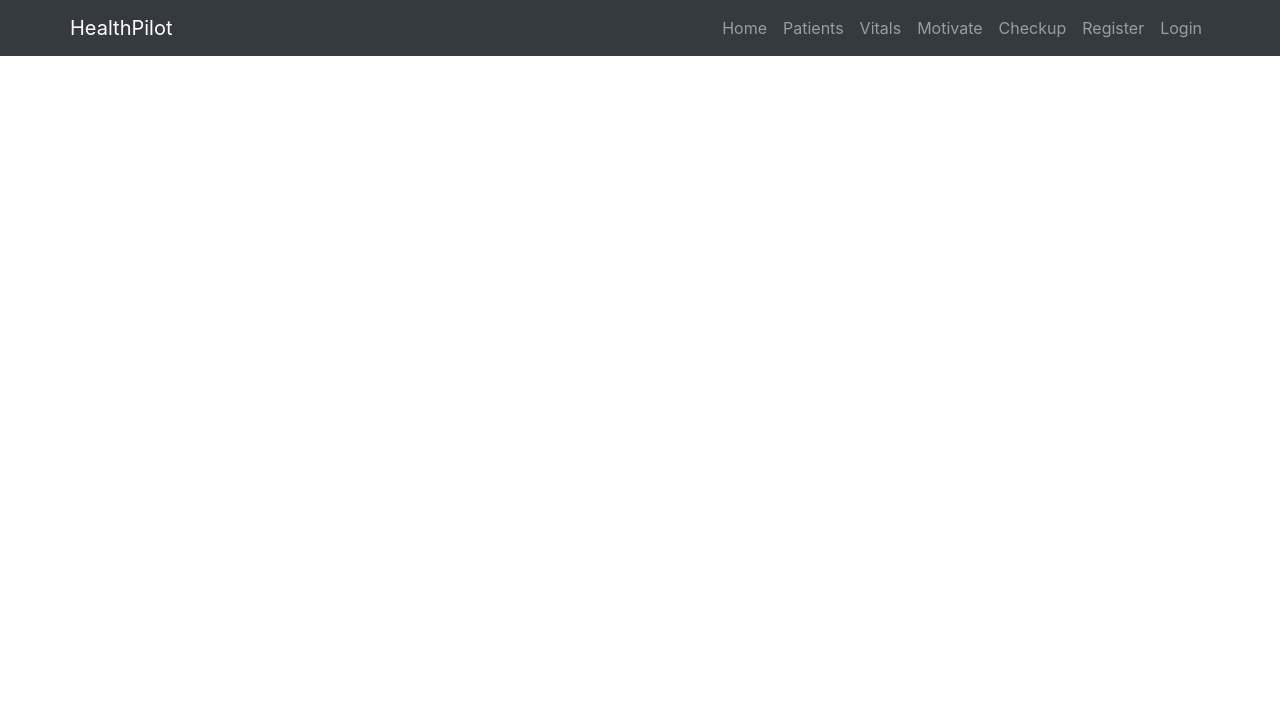
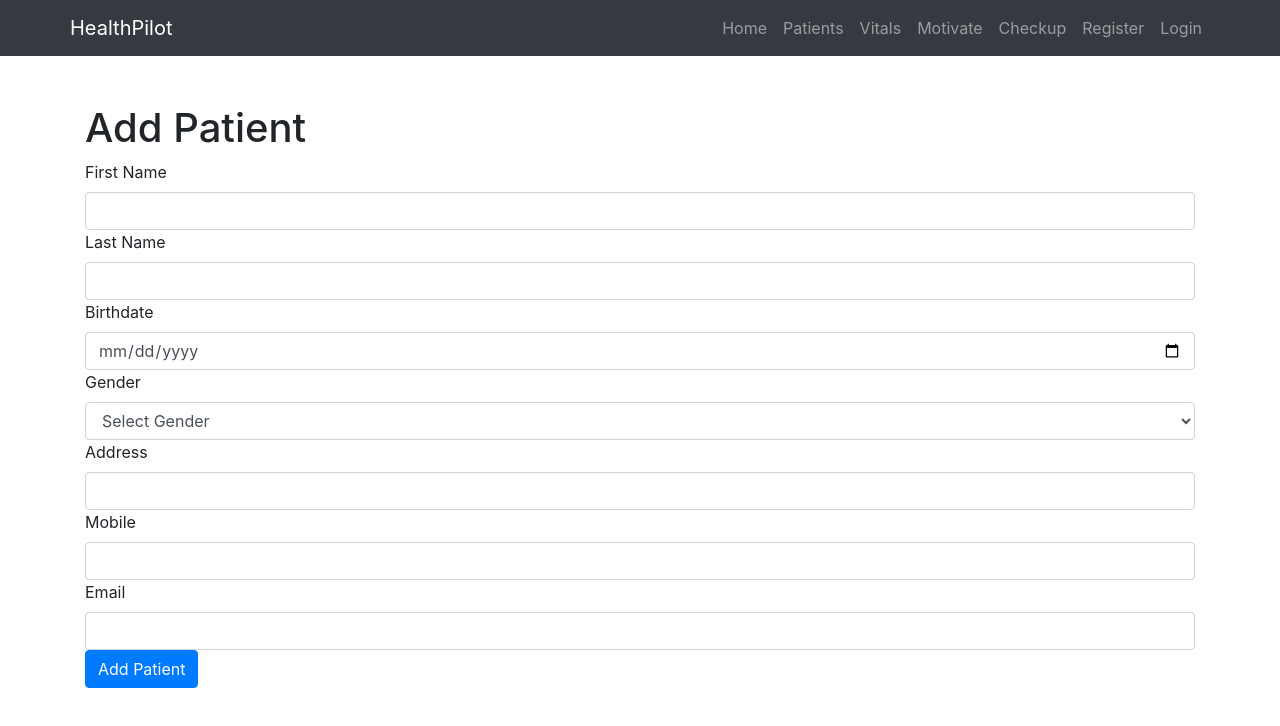
Before and after one commit to BioGraphQL-Innovators/FrontEnd, a React (Vite) app in the folder nurse-app/: page /add in a window 1280 px wide. Shown: the top 726 px of the page. Built offline with nearby package versions, Linux system fonts and the light colour scheme.

Commit message:
Added working Patient CRUD
Working Patient data CRUD Functionalities

```diff
--- a/nurse-app/src/App.jsx
+++ b/nurse-app/src/App.jsx
@@ -9,6 +9,8 @@ import Home from './components/Home';
 import Vitals from './components/Vitals';
 import Motivate from './components/Motivate';
 import Checkup from './components/Checkup';
+import AddPatient from './components/AddPatient';
+import UpdatePatient from './components/UpdatePatient';
 
 function App() {
   const [isLoggedIn, setIsLoggedIn] = useState(false);
@@ -82,6 +84,8 @@ function App() {
           <Route path='/vitals' element={<Vitals />} />
           <Route path='/motivate' element={<Motivate />} />
           <Route path='/checkup' element={<Checkup />} />
+          <Route path='/add' element={<AddPatient />} />
+          <Route path='/update/:id' element={<UpdatePatient />} />
         </Routes>
       </div>
     </BrowserRouter>
--- /dev/null
+++ b/nurse-app/src/components/AddPatient.jsx
@@ -0,0 +1,158 @@
+import { useState } from 'react';
+import { useMutation } from '@apollo/client';
+import { useNavigate } from 'react-router-dom';
+import { Form, Button, Alert } from 'react-bootstrap';
+import { CREATE_PATIENT, GET_PATIENTS } from '../graphqls/queries';
+
+const AddPatient = () => {
+  const navigate = useNavigate();
+  const [formData, setFormData] = useState({
+    firstName: '',
+    lastName: '',
+    birthdate: '',
+    gender: '',
+    address: '',
+    mobile: '',
+    email: '',
+  });
+
+  const [createPatient, { error }] = useMutation(CREATE_PATIENT, {
+    update(cache, { data: { createPatient } }) {
+      const { getPatients } = cache.readQuery({ query: GET_PATIENTS });
+      cache.writeQuery({
+        query: GET_PATIENTS,
+        data: { getPatients: getPatients.concat([createPatient]) },
+      });
+    },
+  });
+
+  const handleChange = (e) => {
+    setFormData({ ...formData, [e.target.name]: e.target.value });
+
+    if (e.target.name === 'birthdate') {
+      const age = calculateAge(e.target.value);
+      setFormData({ ...formData, [e.target.name]: e.target.value, age });
+    }
+  };
+
+  const handleSubmit = async (e) => {
+    e.preventDefault();
+
+    try {
+      await createPatient({ variables: { input: formData } });
+      navigate('/patientdata');
+    } catch (err) {
+      // Handle any errors
+      console.error('Error while adding patient:', err);
+    }
+  };
+
+  const calculateAge = (birthdate) => {
+    const birthDateObj = new Date(birthdate);
+    const currentDate = new Date();
+    const age = currentDate.getFullYear() - birthDateObj.getFullYear();
+    const monthDifference = currentDate.getMonth() - birthDateObj.getMonth();
+    if (
+      monthDifference < 0 ||
+      (monthDifference === 0 && currentDate.getDate() < birthDateObj.getDate())
+    ) {
+      return age - 1;
+    }
+    return age;
+  };
+
+  return (
+    <div>
+      <h1>Add Patient</h1>
+      {error && <Alert variant='danger'>{error.message}</Alert>}
+      <Form onSubmit={handleSubmit}>
+        <Form.Group controlId='firstName'>
+          <Form.Label>First Name</Form.Label>
+          <Form.Control
+            type='text'
+            name='firstName'
+            value={formData.firstName}
+            onChange={handleChange}
+            required
+          />
+        </Form.Group>
+
+        <Form.Group controlId='lastName'>
+          <Form.Label>Last Name</Form.Label>
+          <Form.Control
+            type='text'
+            name='lastName'
+            value={formData.lastName}
+            onChange={handleChange}
+            required
+          />
+        </Form.Group>
+
+        <Form.Group controlId='birthdate'>
+          <Form.Label>Birthdate</Form.Label>
+          <Form.Control
+            type='date'
+            name='birthdate'
+            value={formData.birthdate}
+            onChange={handleChange}
+            required
+          />
+        </Form.Group>
+
+        <Form.Group controlId='gender'>
+          <Form.Label>Gender</Form.Label>
+          <Form.Control
+            as='select'
+            name='gender'
+            value={formData.gender}
+            onChange={handleChange}
+            required
+          >
+            <option value=''>Select Gender</option>
+            <option value='Male'>Male</option>
+            <option value='Female'>Female</option>
+            <option value='Other'>Other</option>
+          </Form.Control>
+        </Form.Group>
+
+        <Form.Group controlId='address'>
+          <Form.Label>Address</Form.Label>
+          <Form.Control
+            type='text'
+            name='address'
+            value={formData.address}
+            onChange={handleChange}
+            required
+          />
+        </Form.Group>
+
+        <Form.Group controlId='mobile'>
+          <Form.Label>Mobile</Form.Label>
+          <Form.Control
+            type='text'
+            name='mobile'
+            value={formData.mobile}
+            onChange={handleChange}
+            required
+          />
+        </Form.Group>
+        <Form.Group controlId='email'>
+          <Form.Label>Email</Form.Label>
+          <Form.Control
+            type='email'
+            name='email'
+            value={formData.email}
+            onChange={handleChange}
+            required
+          />
+        </Form.Group>
+
+        <Button variant='primary' type='submit'>
+          Add Patient
+        </Button>
+      </Form>
+    </div>
+  );
+};
+
+export default AddPatient;
--- a/nurse-app/src/components/LoginUser.jsx
+++ b/nurse-app/src/components/LoginUser.jsx
@@ -1,6 +1,6 @@
 import { useState } from 'react';
 import { useMutation } from '@apollo/client';
-import { LOGIN_USER } from '../graphlql/mutations';
+import { LOGIN_USER } from '../graphqls/mutations';
 import { Container, Form, Button, Alert } from 'react-bootstrap';
 import { useNavigate } from 'react-router-dom';
 
--- a/nurse-app/src/components/PatientData.jsx
+++ b/nurse-app/src/components/PatientData.jsx
@@ -2,7 +2,7 @@ import { useState, useEffect } from 'react';
 import { useQuery, useMutation } from '@apollo/client';
 import { Link, useNavigate } from 'react-router-dom';
 import { Table, Button, Alert } from 'react-bootstrap';
-import { GET_PATIENTS, DELETE_PATIENT } from '../graphlql/queries';
+import { GET_PATIENTS, DELETE_PATIENT } from '../graphqls/queries';
 
 const PatientData = () => {
   const [query, setQuery] = useState('');
--- a/nurse-app/src/components/RegisterUser.jsx
+++ b/nurse-app/src/components/RegisterUser.jsx
@@ -1,7 +1,7 @@
 import { useState } from 'react';
 import { useMutation } from '@apollo/client';
 import { useNavigate } from 'react-router-dom';
-import { REGISTER_USER } from '../graphlql/mutations';
+import { REGISTER_USER } from '../graphqls/mutations';
 import {
   Container,
   Form,
--- /dev/null
+++ b/nurse-app/src/components/UpdatePatient.jsx
@@ -0,0 +1,156 @@
+// eslint-disable-next-line no-unused-vars
+import React, { useState, useEffect } from 'react';
+import { useParams, useNavigate } from 'react-router-dom';
+import { useMutation, useQuery } from '@apollo/client';
+import { Form, Button, Alert } from 'react-bootstrap';
+import { GET_PATIENT, UPDATE_PATIENT } from '../graphqls/queries';
+
+const UpdatePatient = () => {
+  const { id } = useParams();
+  const [formData, setFormData] = useState({
+    firstName: '',
+    lastName: '',
+    birthdate: '',
+    gender: '',
+    address: '',
+    mobile: '',
+    email: '',
+  });
+  const [error, setError] = useState('');
+  const {
+    data,
+    loading,
+    error: queryError,
+  } = useQuery(GET_PATIENT, {
+    variables: { id },
+  });
+  const [updatePatient] = useMutation(UPDATE_PATIENT);
+  const navigate = useNavigate();
+
+  useEffect(() => {
+    if (data && data.getPatient) {
+      setFormData(data.getPatient);
+    }
+  }, [data]);
+
+  const handleChange = (e) => {
+    setFormData({ ...formData, [e.target.name]: e.target.value });
+  };
+
+  const handleSubmit = async (e) => {
+    e.preventDefault();
+
+    const input = {
+      ...formData,
+      id: undefined, // Also remove the 'id' field from the input object
+    };
+    delete input.__typename;
+
+    try {
+      await updatePatient({ variables: { id, input } });
+      navigate('/patientdata');
+    } catch (err) {
+      setError(err.message);
+    }
+  };
+
+
+  if (loading) return <div>Loading...</div>;
+  if (queryError) return <Alert variant='danger'>Error fetching data</Alert>;
+
+  return (
+    <div>
+      <h1>Update Patient</h1>
+      {error && <Alert variant='danger'>{error.message}</Alert>}
+
+      <Form onSubmit={handleSubmit}>
+        <Form.Group controlId='firstName'>
+          <Form.Label>First Name</Form.Label>
+          <Form.Control
+            type='text'
+            name='firstName'
+            value={formData.firstName}
+            onChange={handleChange}
+            required
+          />
+        </Form.Group>
+
+        <Form.Group controlId='lastName'>
+          <Form.Label>Last Name</Form.Label>
+          <Form.Control
+            type='text'
+            name='lastName'
+            value={formData.lastName}
+            onChange={handleChange}
+            required
+          />
+        </Form.Group>
+
+        <Form.Group controlId='birthdate'>
+          <Form.Label>Birthdate</Form.Label>
+          <Form.Control
+            type='date'
+            name='birthdate'
+            value={formData.birthdate}
+            onChange={handleChange}
+            required
+          />
+        </Form.Group>
+
+        <Form.Group controlId='gender'>
+          <Form.Label>Gender</Form.Label>
+          <Form.Control
+            as='select'
+            name='gender'
+            value={formData.gender}
+            onChange={handleChange}
+            required
+          >
+            <option value=''>Select Gender</option>
+            <option value='Male'>Male</option>
+            <option value='Female'>Female</option>
+            <option value='Other'>Other</option>
+          </Form.Control>
+        </Form.Group>
+
+        <Form.Group controlId='address'>
+          <Form.Label>Address</Form.Label>
+          <Form.Control
+            type='text'
+            name='address'
+            value={formData.address}
+            onChange={handleChange}
+            required
+          />
+        </Form.Group>
+
+        <Form.Group controlId='mobile'>
+          <Form.Label>Mobile</Form.Label>
+          <Form.Control
+            type='text'
+            name='mobile'
+            value={formData.mobile}
+            onChange={handleChange}
+            required
+          />
+        </Form.Group>
+        <Form.Group controlId='email'>
+          <Form.Label>Email</Form.Label>
+          <Form.Control
+            type='email'
+            name='email'
+            value={formData.email}
+            onChange={handleChange}
+            required
+          />
+        </Form.Group>
+
+        <Button variant='primary' type='submit'>
+          Update Patient
+        </Button>
+      </Form>
+    </div>
+  );
+};
+
+export default UpdatePatient;
--- a/nurse-app/src/graphlql/queries.js
+++ b/nurse-app/src/graphqls/queries.js
@@ -3,6 +3,22 @@ import { gql } from '@apollo/client';
 export const GET_PATIENTS = gql`
   query GetPatients {
     getPatients {
+      id
+      firstName
+      lastName
+      age
+      birthdate
+      gender
+      address
+      mobile
+      email
+    }
+  }
+`;
+
+export const GET_PATIENT = gql`
+  query GetPatient($id: ID!) {
+    getPatient(id: $id) {
       id
       firstName
       lastName
```
Also changed, not shown: nurse-app/src/graphqls/mutations.js (renamed from nurse-app/src/graphlql/mutations.js).
